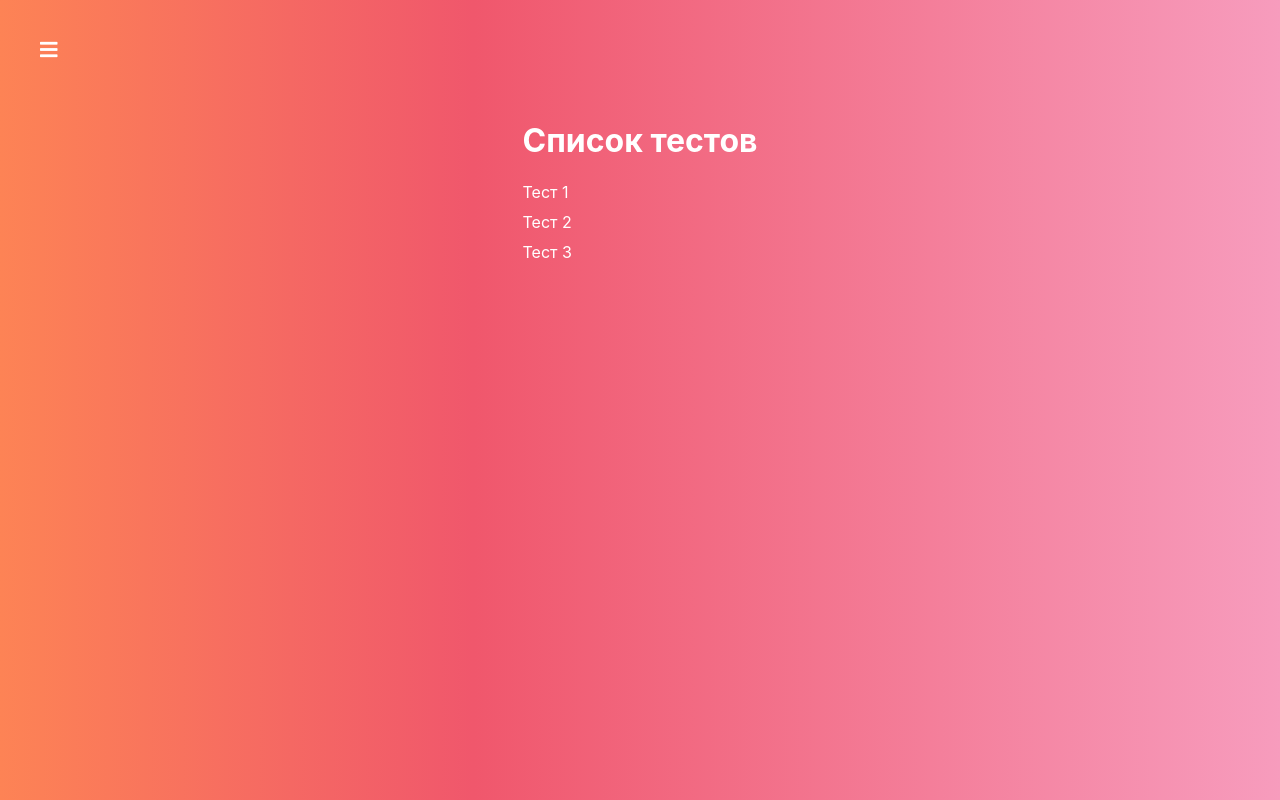
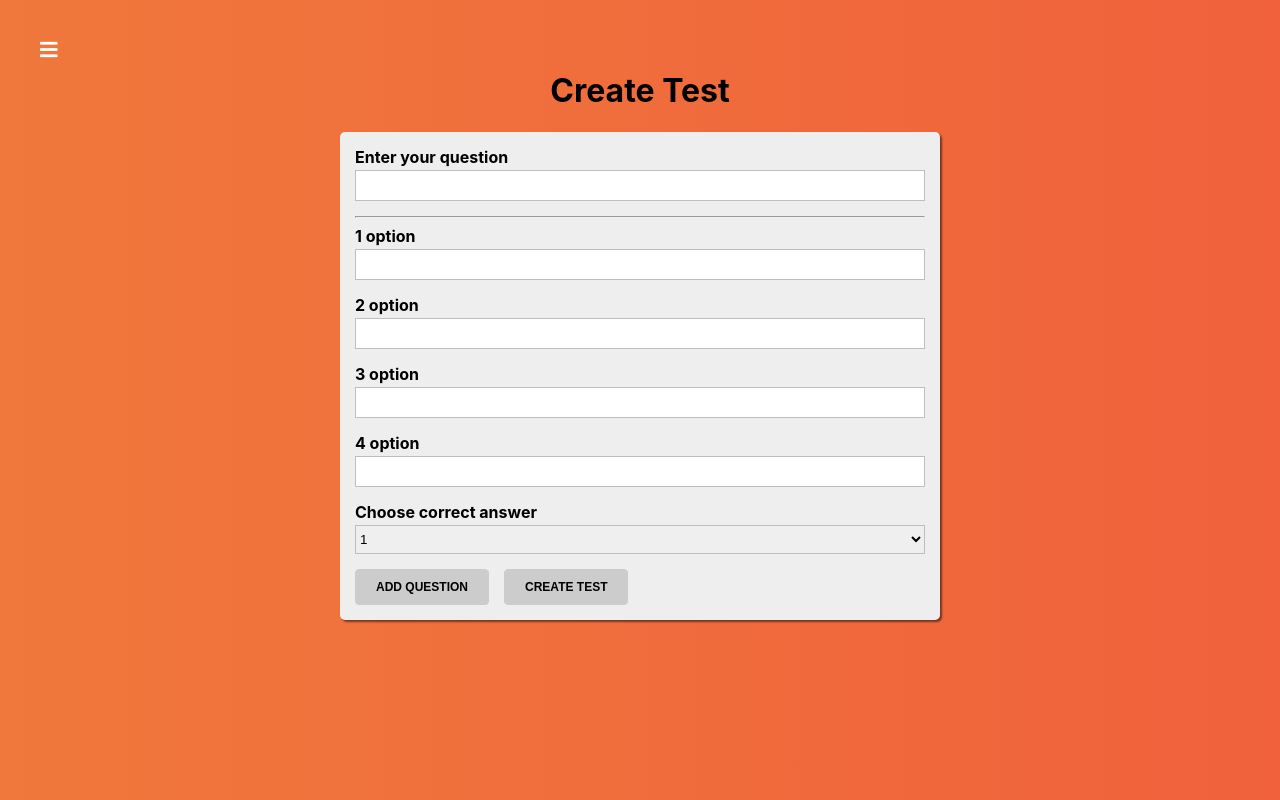
Before and after one commit to Max213141/React_quiz, a React app: page /quiz-creator in a window 1280 px wide. Built offline with nearby package versions, Linux system fonts and the light colour scheme.

Commit message:
finished test creation form with state control

```diff
--- a/src/App.js
+++ b/src/App.js
@@ -12,7 +12,7 @@ function App() {
     <Layout>
         <Switch>
             <Route path="/auth" component={Auth}/>
-            <Route path="/quiz-creator" component={QuizList}/>
+            <Route path="/quiz-creator" component={QuizCreator}/>
             <Route path="/quiz/:id" component={Quiz}/>
             <Route path="/" component={QuizList}/>
         </Switch>
--- /dev/null
+++ b/src/components/UI/Select/Select.js
@@ -0,0 +1,31 @@
+import React from 'react'
+import classes from './Select.module.css'
+
+//81 lesson of course
+const Select = props => {
+    const htmlFor=`${props.label}-${Math.random}`
+
+    return (
+        <div className={classes['Select']}>
+            <label htmlFor={htmlFor} >{props.label}</label>
+            <select
+                id={htmlFor}
+                value={props.value}
+                onChange={props.onChange}
+            >
+                {props.options.map((option, index)=>{
+                    return (
+                        <option
+                            value={option.value}
+                            key={option.value+index}
+                        >
+                            {option.text}
+                        </option>
+                    )
+                }) }
+            </select>
+        </div>
+    )
+}
+
+export default Select
--- /dev/null
+++ b/src/components/UI/Select/Select.module.css
@@ -0,0 +1,21 @@
+.Select{
+    margin-bottom: 15px;
+}
+
+.Select label{
+    margin:  0 0 3px 0;
+    padding: 0;
+    font-weight: bold;
+    display: block;
+}
+
+.Select select{
+    display: block;
+    box-sizing: border-box;
+    border:1px solid #bebebe;
+    margin: 0 0 5px;
+    height: 29px;
+    width: 100%;
+    outline: none;
+    transition: all 300ms ease-in-out;
+}
--- a/src/containers/QuizCreator/QuizCreator.js
+++ b/src/containers/QuizCreator/QuizCreator.js
@@ -1,10 +1,169 @@
 import React, {Component} from 'react'
+import classes from './QuizCreator.module.css'
+import Button from "../../components/UI/Button/Button"
+import Input from "../../components/UI/Input/Input";
+import Auxiliry from "../../hoc/Auxiliary/Auxiliry";
+import Select from "../../components/UI/Select/Select";
+import {createControl, validate, validateForm} from "../../form/formFramework"
+
+function createOptionControl(number){
+    return createControl({
+        label: `${number} option`,
+        errorMessage: 'Can not be empty',
+        id: number
+    }, {required:true})
+}
+
+function createFormControls(){
+    return {
+        question:createControl({
+            label: 'Enter your question',
+            errorMessage: 'Can not be empty',
+
+        }, {required:true}),
+        option1:createOptionControl(1),
+        option2:createOptionControl(2),
+        option3:createOptionControl(3),
+        option4:createOptionControl(4)
+
+
+    }
+}
 
 export default class QuizCreator extends Component{
+
+    state = {
+        quiz: [],
+        rightAnswerId: 1,
+        isFormValid: false,
+        formControls: createFormControls()
+    }
+
+    submitHandler=event=>{
+        event.preventDefault()
+    }
+
+    addQuestionHandler=event=> {
+        event.preventDefault()
+
+        const quiz = this.state.quiz.concat()
+        const index = quiz.length + 1
+
+        const {question, option1, option2, option3, option4} = this.state.formControls
+
+        const questionItem = {
+            question: question.value,
+            id: index,
+            rightAnswerId: this.state.rightAnswerId,
+            answers:[
+                {text:option1.value, id: option1.id},
+                {text:option2.value, id: option2.id},
+                {text:option3.value, id: option3.id},
+                {text:option4.value, id: option4.id}
+            ]
+        }
+
+        quiz.push(questionItem)
+
+        this.setState({
+            quiz,
+            rightAnswerId: 1,
+            isFormValid: false,
+            formControls: createFormControls()
+        })
+    }
+
+    createQuizHandler=event=>{
+        event.preventDefault()
+        console.log(this.state.quiz)
+    }
+
+    changeHandler=(value, controlName)=>{
+        const formControls={...this.state.formControls}
+        const control={...formControls[controlName]}
+
+        control.touched = true
+        control.value = value
+        control.valid = validate(control.value, control.validation)
+
+        formControls[controlName] = control //82 lesson  time 3.25
+
+        this.setState({
+            formControls,
+            isFormValid: validateForm(formControls)
+        })
+
+    }
+
+
+
+    renderControls(){
+        return Object.keys(this.state.formControls).map((controlName, index)=>{
+            const control=this.state.formControls[controlName]
+
+            return (
+                <Auxiliry key={controlName+index}>
+                    <Input
+                        label={control.label}
+                        value={control.value}
+                        valid={control.valid}
+                        shouldValidate={!!control.validation}
+                        touched={control.touched}
+                        errorMessage={control.errorMessage}
+                        onChange={event=>this.changeHandler(event.target.value,controlName)}
+                    />
+                    {index===0 ? <hr/> : null}
+                </Auxiliry>
+            )
+        })
+    }
+
+    selectChangeHandler = event =>{
+        this.setState({rightAnswerId: +event.target.value})
+    }
+
     render(){
+        const select =<Select
+            label = "Choose correct answer"
+            value = {this.state.rightAnswerId}
+            onChange={this.selectChangeHandler}
+            options={[
+                {text:'1', value:1},
+                {text:'2', value:2},
+                {text:'3', value:3},
+                {text:'4', value:4},
+            ]}
+        />
+
         return(
-            <div>
-                <h1>QuizCreator</h1>
+            <div className={classes['QuizCreator']}>
+                <div>
+                    <h1>Create Test</h1>
+
+                    <form onSubmit={this.submitHandler}>
+
+                        {this.renderControls()}
+
+                        {select}
+
+                        <Button
+                            type ="primary"
+                            onClick={this.addQuestionHandler}
+                            disabled={!this.state.isFormValid}
+                        >
+                            Add question
+                        </Button>
+
+                        <Button
+                            type ="success"
+                            onClick={this.createQuizHandler}
+                            disabled={this.state.quiz.length === 0}
+                        >
+                           Create test
+                        </Button>
+
+                    </form>
+                </div>
             </div>
         )
     }
--- /dev/null
+++ b/src/containers/QuizCreator/QuizCreator.module.css
@@ -0,0 +1,25 @@
+.QuizCreator{
+    display: flex;
+    justify-content: center;
+    padding-top: 50px;
+    flex-grow: 1;
+    width: 100%;
+    background: linear-gradient(270deg, #f0613c 0%, #f0783c 100%);
+}
+
+.QuizCreator>div{
+    width: 100%;
+    max-width: 600px;
+    padding:0 20px;
+}
+
+.QuizCreator h1 {
+    text-align: center;
+}
+
+.QuizCreator form {
+    background: #eee;
+    border-radius: 5px;
+    padding: 15px;
+    box-shadow: 2px 2px 2px rgba(0, 0, 0, .5);
+}
--- /dev/null
+++ b/src/form/formFramework.js
@@ -0,0 +1,35 @@
+export function createControl(config, validation){
+    return {
+        ...config,
+        validation,
+        valid: !validation,
+        touched: false,
+        value: ''
+    }
+}
+
+export  function validate(value, validation=null) {
+    if(!validation){
+        return true
+    }
+
+    let isValid = true
+
+    if(validation.required) { //82 lesson of course
+        isValid = value.trim() !== '' && isValid
+    }
+
+    return isValid
+}
+
+export function validateForm(formControls) {
+    let isFormValid=true
+
+    for(let control in formControls){
+        if(formControls.hasOwnProperty(control)) {
+            isFormValid = formControls[control].valid && isFormValid
+        }
+    }
+
+    return isFormValid
+}
--- /dev/null
+++ b/src/hoc/Auxiliary/Auxiliry.js
@@ -0,0 +1,3 @@
+const Auxiliry = props => props.children
+
+export default Auxiliry
```
Also changed, not shown: 1 other file (tests, documents, lock files or other folders).
